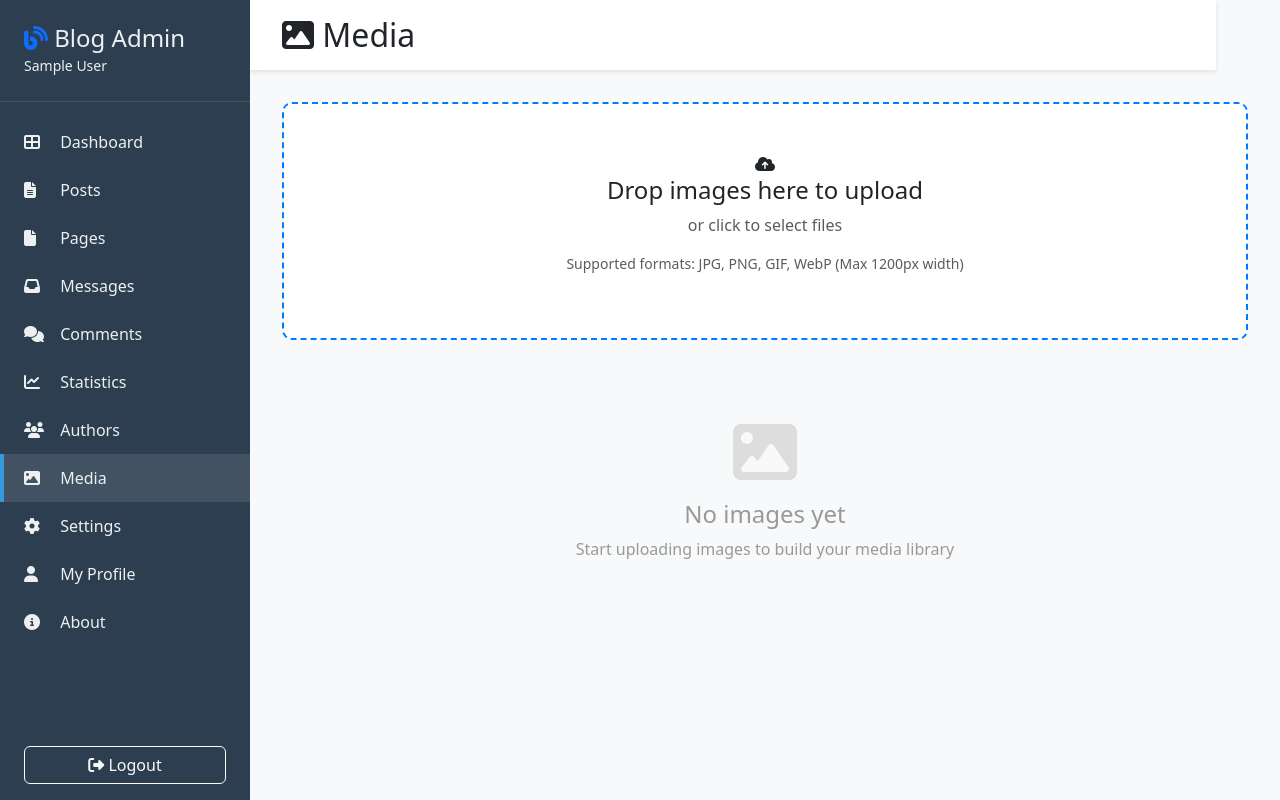
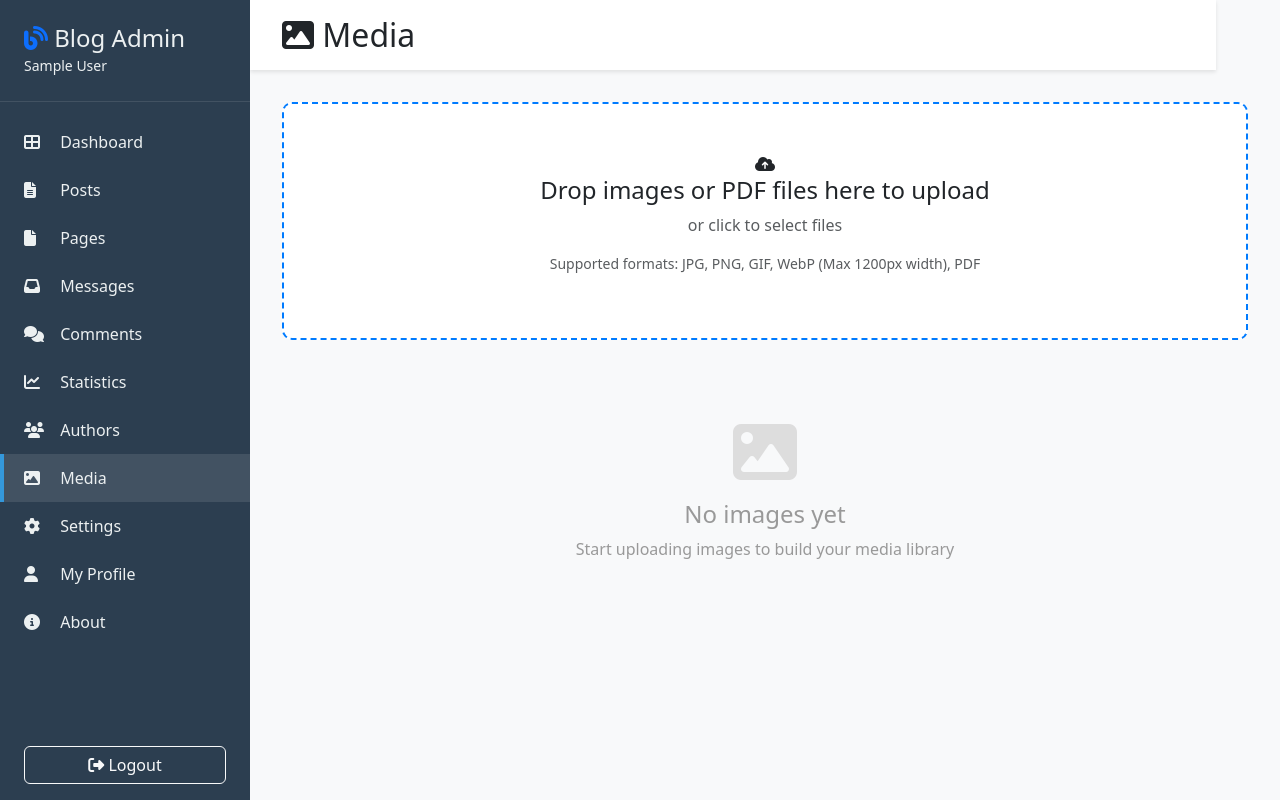
Before and after one commit to JMousqueton/Yet-Another-Blog, a Flask app: page /admin/media in a window 1280 px wide. Run offline with Flask 3, Linux system fonts and the light colour scheme; the visitor is signed in with stand-in values (Sample User, id 1); data that the repository does not hold is empty; some libraries are stand-ins or nearby versions.

Commit message:
add  PDF support

```diff
--- a/app.py
+++ b/app.py
@@ -193,7 +193,7 @@ load_translations()
 
 # File upload configuration
 UPLOAD_FOLDER = os.path.join('static', 'authors')
-ALLOWED_EXTENSIONS = {'png', 'jpg', 'jpeg', 'gif', 'webp'}
+ALLOWED_EXTENSIONS = {'png', 'jpg', 'jpeg', 'gif', 'webp', 'pdf'}
 MAX_FILE_SIZE = 20 * 1024 * 1024  # 20MB
 
 # Create upload folders if they don't exist
@@ -3073,46 +3073,58 @@ def admin_media():
         if 'media_file' in request.files:
             file = request.files['media_file']
             if file and file.filename:
+                ext = file.filename.rsplit('.', 1)[1].lower()
                 try:
                     filename = secure_filename(f"media_{datetime.now().timestamp()}_{file.filename}")
                     filepath = os.path.join(uploads_dir, filename)
-
-                    # Save and optimize image
-                    img = Image.open(file.stream)
-                    # Convert RGBA to RGB if necessary
-                    if img.mode == 'RGBA':
-                        img = img.convert('RGB')
-                    # Resize to max 1200px width while maintaining aspect ratio
-                    max_width = 1200
-                    if img.width > max_width:
-                        ratio = max_width / img.width
-                        new_height = int(img.height * ratio)
-                        img = img.resize((max_width, new_height), Image.Resampling.LANCZOS)
-                    img.save(filepath, 'JPEG', quality=85, optimize=True)
-
-                    flash('Image uploaded successfully!', 'success')
+                    if ext in {'jpg', 'jpeg', 'png', 'gif', 'webp'}:
+                        # Save and optimize image
+                        img = Image.open(file.stream)
+                        if img.mode == 'RGBA':
+                            img = img.convert('RGB')
+                        max_width = 1200
+                        if img.width > max_width:
+                            ratio = max_width / img.width
+                            new_height = int(img.height * ratio)
+                            img = img.resize((max_width, new_height), Image.Resampling.LANCZOS)
+                        img.save(filepath, 'JPEG', quality=85, optimize=True)
+                        flash('Image uploaded successfully!', 'success')
+                    elif ext == 'pdf':
+                        file.save(filepath)
+                        flash('PDF uploaded successfully!', 'success')
+                    else:
+                        flash('Unsupported file type.', 'error')
                 except Exception as e:
-                    flash(f'Error uploading image: {str(e)}', 'error')
+                    flash(f'Error uploading file: {str(e)}', 'error')
             return redirect(url_for('admin_media'))
 
     # Get all media files
     media_files = []
     try:
         if os.path.exists(uploads_dir):
+            import json
             for filename in os.listdir(uploads_dir):
-                if filename.lower().endswith(('.jpg', '.jpeg', '.png', '.gif', '.webp')):
-                    filepath = os.path.join(uploads_dir, filename)
-                    file_size = os.path.getsize(filepath)
-                    file_size_kb = round(file_size / 1024, 2)
-                    # Get file modification time
-                    file_mtime = os.path.getmtime(filepath)
-                    file_date = datetime.fromtimestamp(file_mtime).strftime('%Y-%m-%d %H:%M:%S')
-                    media_files.append({
-                        'filename': filename,
-                        'url': url_for('static', filename=f'uploads/{filename}'),
-                        'size': file_size_kb,
-                        'date': file_date
-                    })
+                filepath = os.path.join(uploads_dir, filename)
+                file_size = os.path.getsize(filepath)
+                file_size_kb = round(file_size / 1024, 2)
+                file_mtime = os.path.getmtime(filepath)
+                file_date = datetime.fromtimestamp(file_mtime).strftime('%Y-%m-%d %H:%M:%S')
+                media = {
+                    'filename': filename,
+                    'url': url_for('static', filename=f'uploads/{filename}'),
+                    'size': file_size_kb,
+                    'date': file_date
+                }
+                if filename.lower().endswith('.pdf'):
+                    meta_path = filepath + '.meta.json'
+                    if os.path.exists(meta_path):
+                        try:
+                            with open(meta_path, 'r') as metafile:
+                                meta = json.load(metafile)
+                            media['pdf_meta'] = meta
+                        except Exception as meta_e:
+                            print(f"Error reading PDF metadata: {meta_e}")
+                media_files.append(media)
             # Sort by date (newest first)
             media_files.sort(key=lambda x: x['filename'], reverse=True)
     except Exception as e:
--- a/templates/admin/media.html
+++ b/templates/admin/media.html
@@ -111,13 +111,13 @@
             <input type="hidden" name="csrf_token" value="{{ csrf_token() }}"/>
             <div class="upload-area" id="dropZone">
                   <i class="fas fa-cloud-upload-alt upload-icon"></i>
-                <h4>Drop images here to upload</h4>
+                  <h4>Drop images or PDF files here to upload</h4>
                   <p class="text-muted">or click to select files</p>
-                <p class="small text-muted">Supported formats: JPG, PNG, GIF, WebP (Max 1200px width)</p>
+                  <p class="small text-muted">Supported formats: JPG, PNG, GIF, WebP (Max 1200px width), PDF</p>
                   <input type="file"
                       id="mediaInput"
                       name="media_file"
-                       accept="image/*"
+                      accept="image/*,.pdf"
                       style="display: none;"
                       required>
             </div>
@@ -128,7 +128,13 @@
         <div class="media-gallery">
             {% for media in media_files %}
             <div class="media-item">
+                {% if media.filename.lower().endswith('.pdf') %}
+                    <div style="display: flex; align-items: center; justify-content: center; height: 200px; background: #f0f0f0;">
+                        <i class="fas fa-file-pdf fa-4x text-danger"></i>
+                    </div>
+                {% else %}
                     <img src="{{ media.url }}" alt="{{ media.filename }}" class="media-item-image">
+                {% endif %}
                 <div class="media-item-info">
                     <div class="media-item-filename" title="{{ media.filename }}">{{ media.filename }}</div>
                     <div class="media-item-size">{{ media.size }} KB</div>
@@ -141,7 +147,7 @@
                         </button>
                         <form method="POST" action="{{ url_for('admin_delete_media', filename=media.filename) }}" style="flex: 1;">
                             <input type="hidden" name="csrf_token" value="{{ csrf_token() }}"/>
-                            <button type="submit" class="btn btn-sm btn-outline-danger w-100" onclick="return confirm('Delete this image?')">
+                            <button type="submit" class="btn btn-sm btn-outline-danger w-100" onclick="return confirm('Delete this file?')">
                                 <i class="fas fa-trash"></i> Delete
                             </button>
                         </form>
```
Lines whose indentation alone changed are shown as unchanged.
